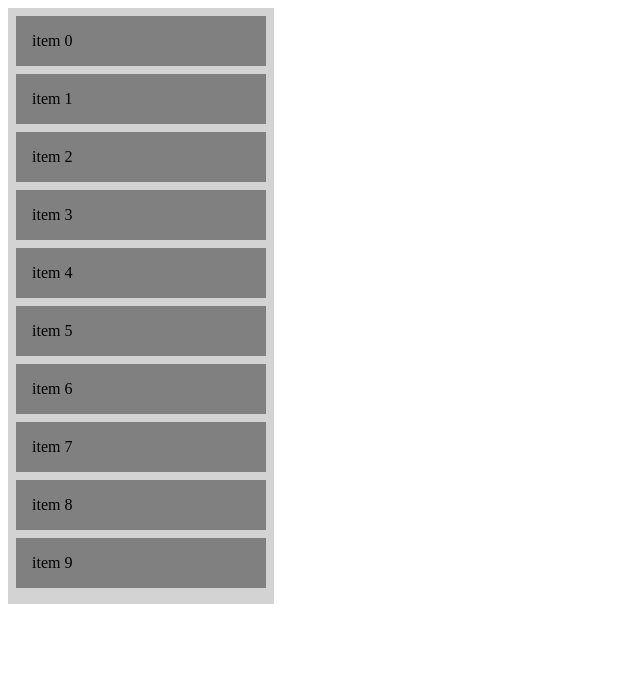
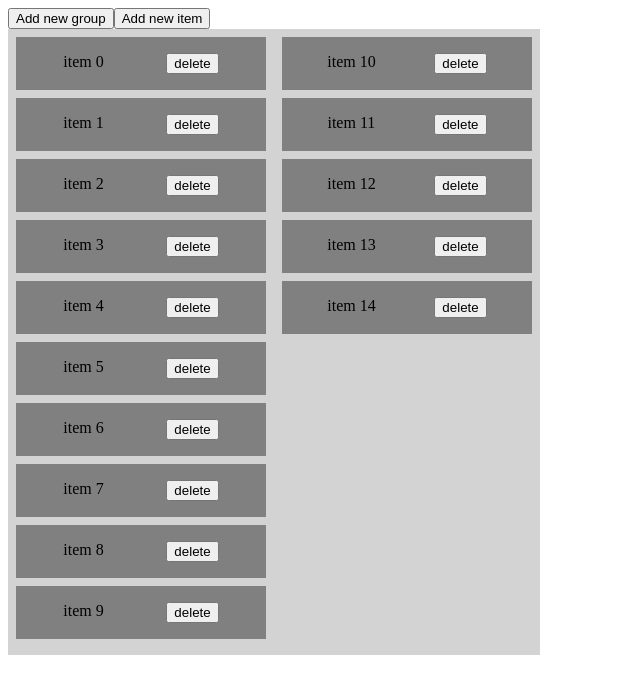
Before and after one commit to munkhjin0223/trello, a React app: page / in a window 1280 px wide. Shown: the top 694 px of the page, without its empty margins (0-640 px from the left). Built offline with nearby package versions, Linux system fonts and the light colour scheme.

Commit message:
add eslint

```diff
--- a/src/components/Board.tsx
+++ b/src/components/Board.tsx
@@ -1,68 +1,82 @@
-import { Component } from 'react';
-import { DragDropContext, Droppable, Draggable } from 'react-beautiful-dnd';
-import { getItems, getItemStyle, getListStyle, reorder } from '../utils';
-export default class Board extends Component<any, any> {
-  constructor(props: any) {
-    super(props);
+import { useState } from 'react';
+import { DragDropContext, Droppable } from 'react-beautiful-dnd';
 
-    this.state = {
-      items: getItems(10)
-    };
+import { getItems, reorder, move, getListStyle } from '../utils';
+import Stage from './Stage';
 
-    this.onDragEnd = this.onDragEnd.bind(this);
-  }
+export default function QuoteApp() {
+  const [state, setState] = useState([getItems(10), getItems(5, 10)]);
 
-  onDragEnd(result: any) {
+  const onDragEnd = (result: any) => {
+    const { source, destination } = result;
+
     // dropped outside the list
-    if (!result.destination) {
+    if (!destination) {
       return;
     }
 
-    const items = reorder(
-      this.state.items,
-      result.source.index,
-      result.destination.index
-    );
+    const sInd = +source.droppableId;
+    const dInd = +destination.droppableId;
 
-    this.setState({
-      items
-    });
+    if (sInd === dInd) {
+      const items = reorder(state[sInd], source.index, destination.index);
+      const newState: any = [...state];
+      newState[sInd] = items;
+      setState(newState);
+    } else {
+      const newResult = move(state[sInd], state[dInd], source, destination);
+      const newState = [...state];
+      newState[sInd] = newResult[sInd];
+      newState[dInd] = newResult[dInd];
+
+      setState(newState.filter(group => group.length));
     }
+  };
 
-  // Normally you would want to split things out into separate components.
-  // But in this example everything is just done in one place for simplicity
-  render() {
   return (
-      <DragDropContext onDragEnd={this.onDragEnd}>
-        <Droppable droppableId='droppable'>
-          {(provided, snapshot) => (
-            <div
-              {...provided.droppableProps}
-              ref={provided.innerRef}
-              style={getListStyle(snapshot.isDraggingOver)}
+    <div>
+      <button
+        type='button'
+        onClick={() => {
+          setState([...state, []]);
+        }}
       >
-              {this.state.items.map((item: any, index: any) => (
-                <Draggable key={item.id} draggableId={item.id} index={index}>
+        Add new group
+      </button>
+      <button
+        type='button'
+        onClick={() => {
+          setState([...state, getItems(1)]);
+        }}
+      >
+        Add new item
+      </button>
+      <div style={{ display: 'flex' }}>
+        <DragDropContext onDragEnd={onDragEnd}>
+          {state.map((el, ind) => (
+            <Droppable key={ind} droppableId={`${ind}`}>
               {(provided, snapshot) => (
                 <div
                   ref={provided.innerRef}
-                      {...provided.draggableProps}
-                      {...provided.dragHandleProps}
-                      style={getItemStyle(
-                        snapshot.isDragging,
-                        provided.draggableProps.style
-                      )}
+                  style={getListStyle(snapshot.isDraggingOver)}
+                  {...provided.droppableProps}
                 >
-                      {item.content}
-                    </div>
-                  )}
-                </Draggable>
+                  {el.map((item, index) => (
+                    <Stage
+                      item={item}
+                      index={index}
+                      ind={ind}
+                      state={state}
+                      setState={setState}
+                    />
                   ))}
                   {provided.placeholder}
                 </div>
               )}
             </Droppable>
+          ))}
         </DragDropContext>
+      </div>
+    </div>
   );
 }
-}
--- /dev/null
+++ b/src/components/Stage.tsx
@@ -0,0 +1,49 @@
+import { Draggable } from 'react-beautiful-dnd';
+import { getItemStyle } from '../utils';
+
+type Props = {
+  item: any;
+  index: number;
+  ind: number;
+  state: any;
+  setState: (states: any[]) => void;
+};
+
+export default function Stage(props: Props) {
+  const { item, index, state, ind, setState } = props;
+
+  return (
+    <Draggable key={item.id} draggableId={item.id} index={index}>
+      {(provided, snapshot) => (
+        <div
+          ref={provided.innerRef}
+          {...provided.draggableProps}
+          {...provided.dragHandleProps}
+          style={getItemStyle(
+            snapshot.isDragging,
+            provided.draggableProps.style
+          )}
+        >
+          <div
+            style={{
+              display: 'flex',
+              justifyContent: 'space-around'
+            }}
+          >
+            {item.content}
+            <button
+              type='button'
+              onClick={() => {
+                const newState = [...state];
+                newState[ind].splice(index, 1);
+                setState(newState.filter(group => group.length));
+              }}
+            >
+              delete
+            </button>
+          </div>
+        </div>
+      )}
+    </Draggable>
+  );
+}
--- a/src/utils.ts
+++ b/src/utils.ts
@@ -1,11 +1,10 @@
 // fake data generator
-export const getItems = (count: number) =>
+export const getItems = (count: any, offset = 0) =>
   Array.from({ length: count }, (v, k) => k).map(k => ({
-    id: `item-${k}`,
-    content: `item ${k}`
+    id: `item-${k + offset}-${new Date().getTime()}`,
+    content: `item ${k + offset}`
   }));
 
-// a little function to help us with reordering the result
 export const reorder = (list: any, startIndex: any, endIndex: any) => {
   const result = Array.from(list);
   const [removed] = result.splice(startIndex, 1);
@@ -14,6 +13,27 @@ export const reorder = (list: any, startIndex: any, endIndex: any) => {
   return result;
 };
 
+/**
+ * Moves an item from one list to another list.
+ */
+export const move = (
+  source: any,
+  destination: any,
+  droppableSource: any,
+  droppableDestination: any
+) => {
+  const sourceClone = Array.from(source);
+  const destClone = Array.from(destination);
+  const [removed] = sourceClone.splice(droppableSource.index, 1);
+
+  destClone.splice(droppableDestination.index, 0, removed);
+
+  const result: any = {};
+  result[droppableSource.droppableId] = sourceClone;
+  result[droppableDestination.droppableId] = destClone;
+
+  return result;
+};
 const grid = 8;
 
 export const getItemStyle = (isDragging: any, draggableStyle: any) => ({
```
Also changed, not shown: package.json (+10 -0 lines), .eslintrc.js (added), 1 other file (tests, documents, lock files or other folders). Lines whose indentation alone changed are shown as unchanged.
